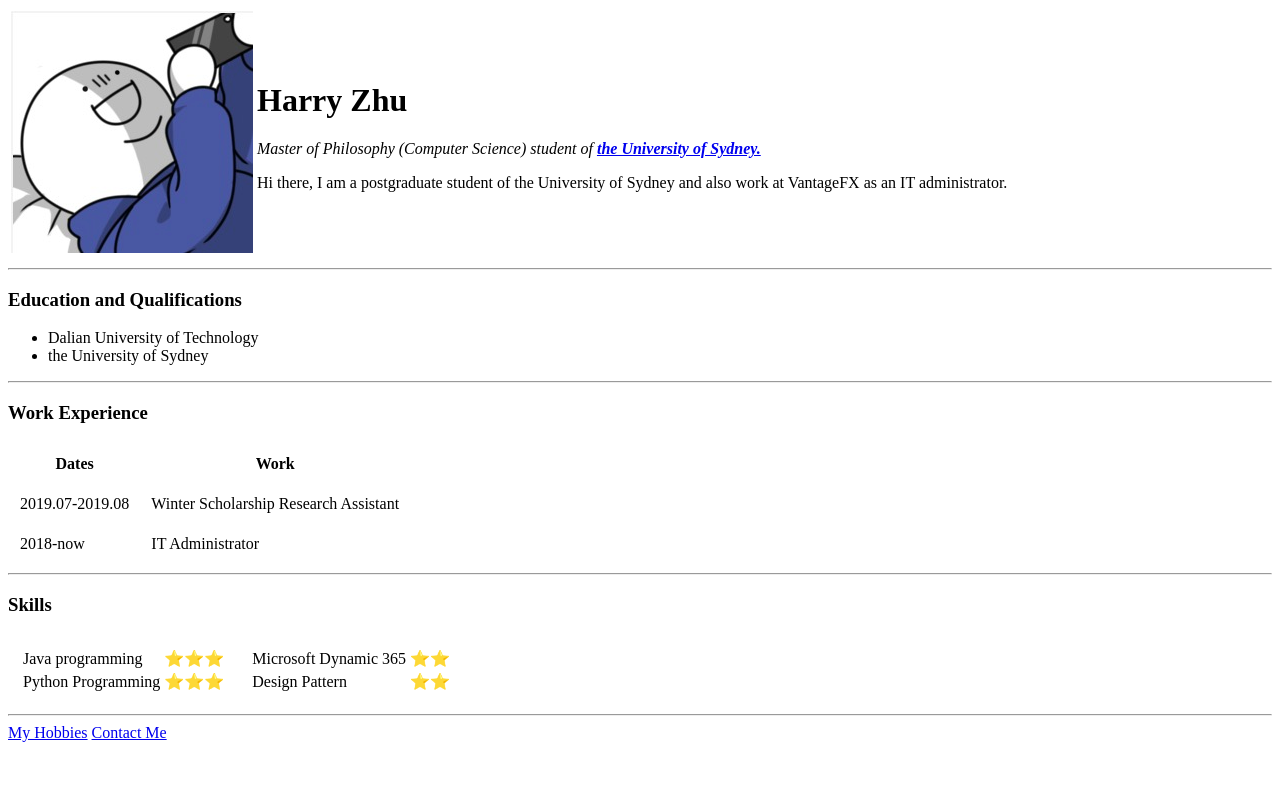
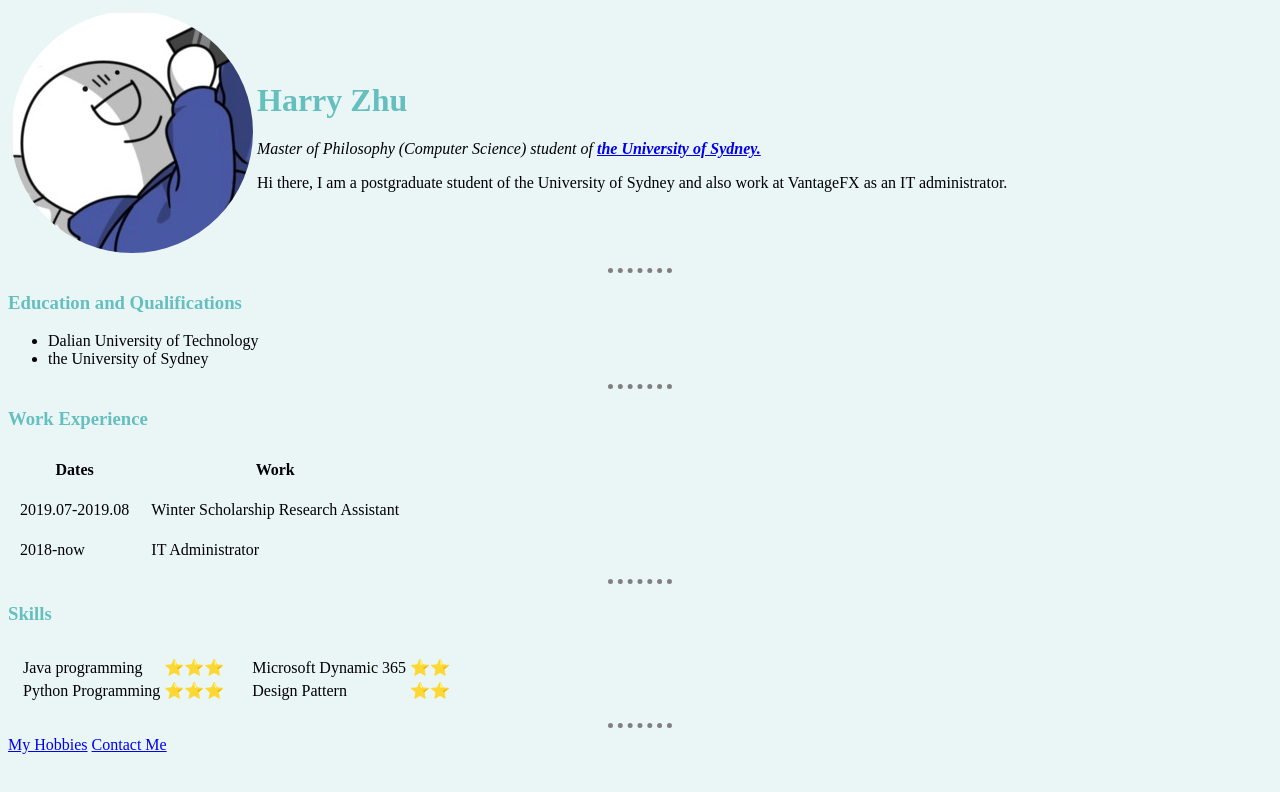
Before and after one commit to zzhu2019/web-development-Udemy, a plain HTML site: page web-development-Udemy--main/web-development/HTML-Personal-Site/index.html in a window 1280 px wide. Drawn offline with Linux system fonts and the light colour scheme.

Commit message:
Upload recent practice code
1. new changes to the persnal sites
2. two practice folders

```diff
--- /dev/null
+++ b/web-development-Udemy--main/web-development/CSS-My-Site/css/styles.css
@@ -0,0 +1,3 @@
+body {
+	background-color: green;
+}
--- /dev/null
+++ b/web-development-Udemy--main/web-development/HTML-Personal-Site/CSS/styles.css
@@ -0,0 +1,27 @@
+body {
+	background-color: #EAF6F6;
+}
+
+hr {
+	border-color: grey;
+	border-style: dotted none none none;
+	border-width: 5px;
+	height: 0px;
+	width: 5%;
+}
+
+h1 {
+	color: #66BFBF;
+}
+
+h3 {
+	color: #66BFBF;
+}
+
+img {
+	/*height: 200px;*/
+}
+
+#profile-pic {
+	border-radius: 100%;
+}
--- a/web-development-Udemy--main/web-development/HTML-Personal-Site/index.html
+++ b/web-development-Udemy--main/web-development/HTML-Personal-Site/index.html
@@ -5,11 +5,13 @@
 	<meta charset="UTF-8">
 	<meta name="viewport" content="width=device-width, initial-scale=1.0">
 	<title>Harry's Personal Website</title>
+	<link rel="stylesheet" type="" href="CSS/styles.css">
 </head>
+
 <body>
 	<table>
 		<tr>
-			<td><img src="images/1611130767657.jpg" alt="Harry's profilw picture"></td>
+			<td><img id="profile-pic" src="images/1611130767657.jpg" alt="Harry's profile picture"></td>
 			<td><h1>Harry Zhu</h1>
 			<p> <em>Master of Philosophy (Computer Science) student of <strong><a href="https://www.sydney.edu.au/">the University of Sydney.</a></strong></em> </p>
 			<p>Hi there, I am a postgraduate student of the University of Sydney and also work at VantageFX as an IT administrator.</p></td>
--- /dev/null
+++ b/web-development-Udemy--main/web-development/WD3.5-Bacon-Fansite/CSS/styles.css
@@ -0,0 +1,26 @@
+/*TAG SELECTOR*/
+
+h1 {
+	color: red;
+	font-size: 200px;
+}
+
+img:hover {
+	background-color: gold;
+}
+
+/*CLASS SELECTOR*/
+
+.bacon {
+	background-color: green;
+}
+
+.broccoli {
+	background-color: red;
+}
+
+/*ID SELECTOR*/
+
+#heading {
+	color: blue;
+}
```
Also changed, not shown: web-development-Udemy--main/web-development/CSS-My-Site/index.html (added, +10 -0 lines), web-development-Udemy--main/web-development/HTML-Personal-Site/contact-me.html (+2 -1 lines), web-development-Udemy--main/web-development/HTML-Personal-Site/hobbies.html (+2 -1 lines), web-development-Udemy--main/web-development/WD3.5-Bacon-Fansite/index.html (added, +19 -0 lines), 1 other file.
